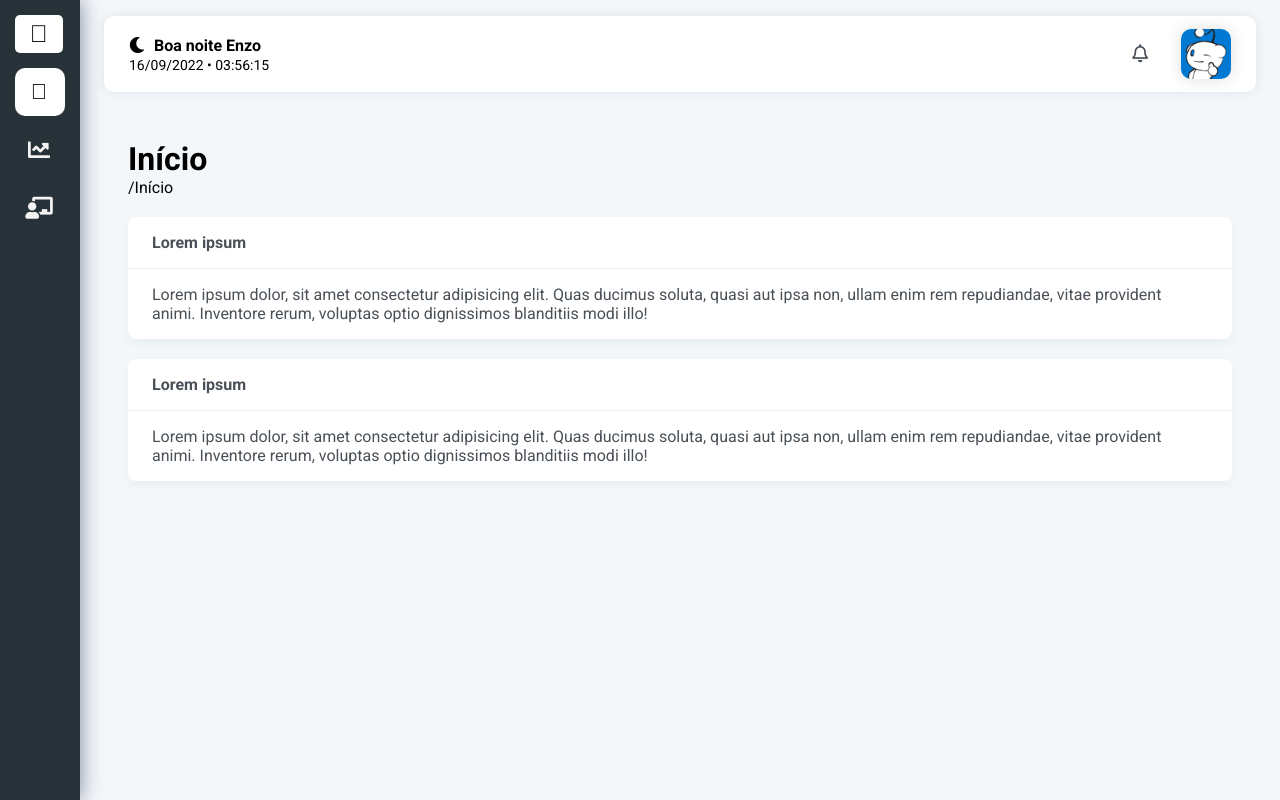
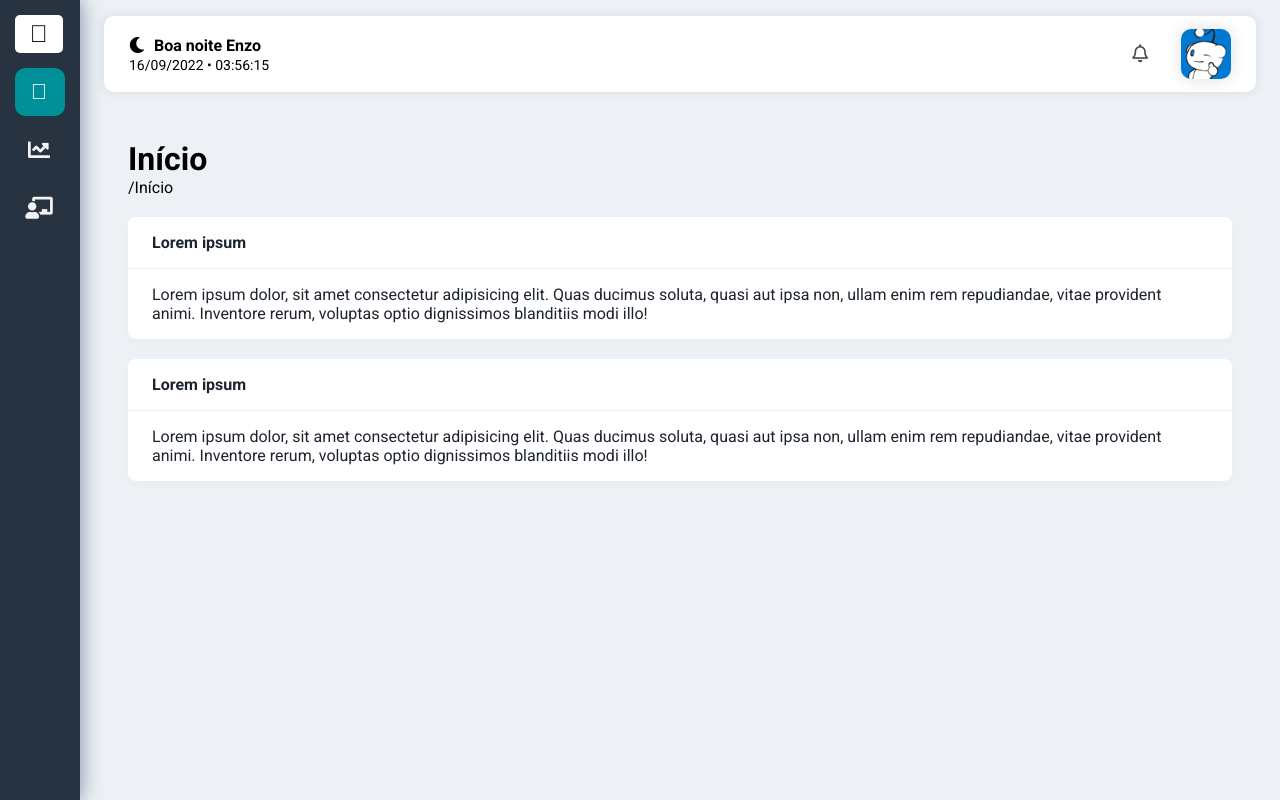
Before and after one commit to SAGA-System/SAGA-front-End, an Angular app: page /inicio in a window 1280 px wide. Built offline with nearby package versions, Linux system fonts and the light colour scheme; some icons are missing.

Commit message:
Cores do sistema

```diff
--- a/src/app/app-routing.module.ts
+++ b/src/app/app-routing.module.ts
@@ -1,6 +1,6 @@
 import { NgModule } from '@angular/core';
 import { RouterModule, Routes } from '@angular/router';
-import { inicioComponent } from './dashboard/inicio.component';
+import { inicioComponent } from './inicio/inicio.component';
 import { ProfessoresComponent } from './professores/professores.component';
 import { SuporteComponent } from './suporte/suporte.component';
 
--- a/src/app/app.module.ts
+++ b/src/app/app.module.ts
@@ -1,4 +1,4 @@
-import { inicioComponent } from './dashboard/inicio.component';
+import { inicioComponent } from './inicio/inicio.component';
 import { NgModule } from '@angular/core';
 import { BrowserModule } from '@angular/platform-browser';
 import { BrowserAnimationsModule } from '@angular/platform-browser/animations';
--- a/src/app/body/body.component.scss
+++ b/src/app/body/body.component.scss
@@ -7,7 +7,7 @@
   position: relative;
   top: 0;
   transition: all .5s ease;
-  background: #f4f7fa;
+  background: #EDF1F5;
   padding: 3rem;
 }
 
--- a/src/app/header/header.component.scss
+++ b/src/app/header/header.component.scss
@@ -3,7 +3,7 @@
   margin-left: 5rem;
   z-index: 1;
   transition: all .5s ease;
-  background: #f4f7fa;
+  background: #EDF1F5;
   padding: 1rem 1.5rem 0 1.5rem;
 
   position: fixed;
--- a/src/app/sidenav/sidenav.component.scss
+++ b/src/app/sidenav/sidenav.component.scss
@@ -1,5 +1,5 @@
 .sidenav {
-  background: #263238;
+  background: #283342;
   transition: all .5s ease;
   position: fixed;
   z-index: 2;
@@ -92,26 +92,26 @@
 
 
     .sidenav-nav-link:hover {
-      background-color: #fff;
-      color: #000;
+      background: #009099;
+      color: #FFFFFF;
       .menu-collapse-icon{
-        color: #000;
+        color: #FFFFFF;
       }
     }
  }
 }
 
 .active {
-  background-color: #fff;
+  background-color: #009099;
 
   .menu-collapse-icon,
   .sidenav-link-icon,
   .sidenav-link-text {
-      color: #000;
+      color: #FFFFFF;
   }
 }
 .active-sublevel{
-  color: #f3f3f3 !important;
+  color: #009099 !important;
   // opacity: 1 !important;
 }
 
--- a/src/styles.scss
+++ b/src/styles.scss
@@ -9,7 +9,7 @@
 body {
     position: relative;
     font-family: 'Roboto', sans-serif;
-    background: #f4f7fa;
+    background: #EDF1F5;
 }
 
 .card {
@@ -19,7 +19,7 @@ body {
     background-color: #fff;
     margin: 1.25rem 0 1.25rem 0;
     box-shadow: 0 .25rem .5rem #e6edef;
-    color: #495057;
+    color: #1D242E;
 
     .card-head {
         padding: 1rem 1.5rem;
```
Also changed, not shown: src/app/inicio/inicio.component.html (renamed from src/app/dashboard/inicio.component.html), src/app/inicio/inicio.component.scss (added), src/app/inicio/inicio.component.ts (renamed from src/app/dashboard/inicio.component.ts).
